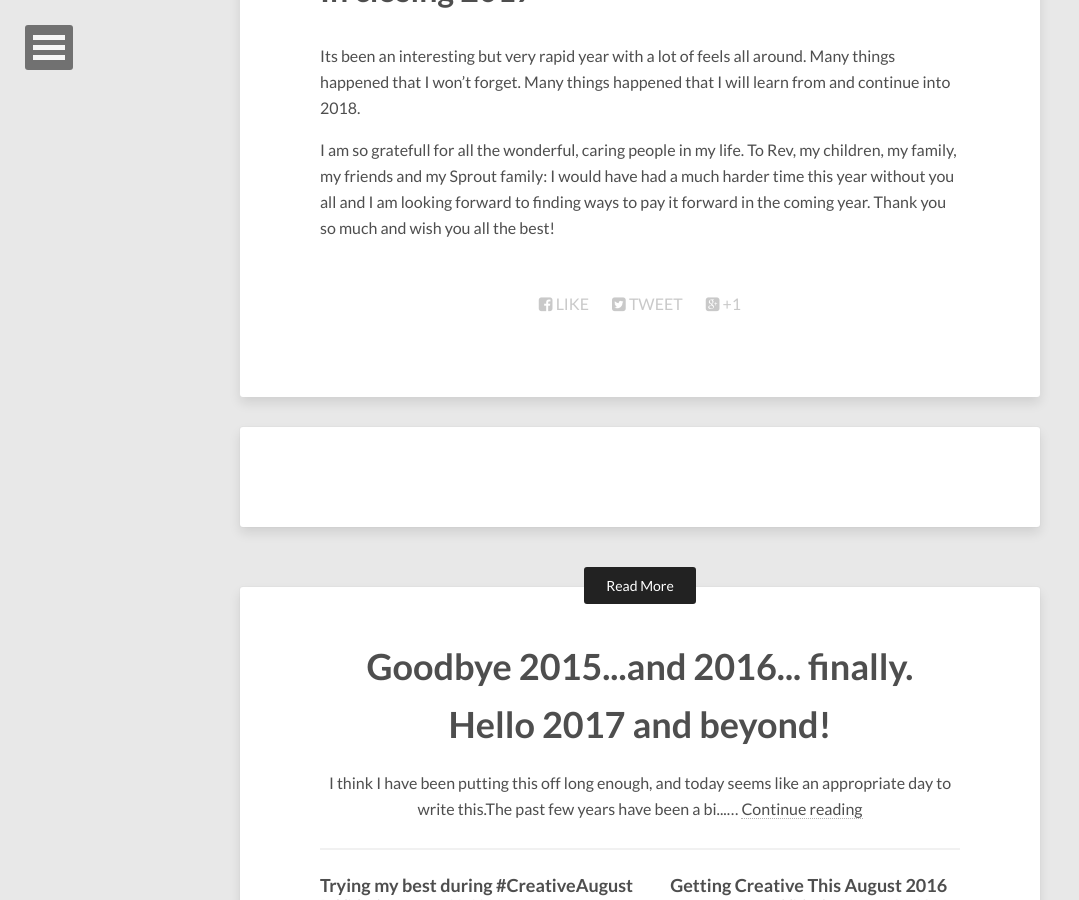
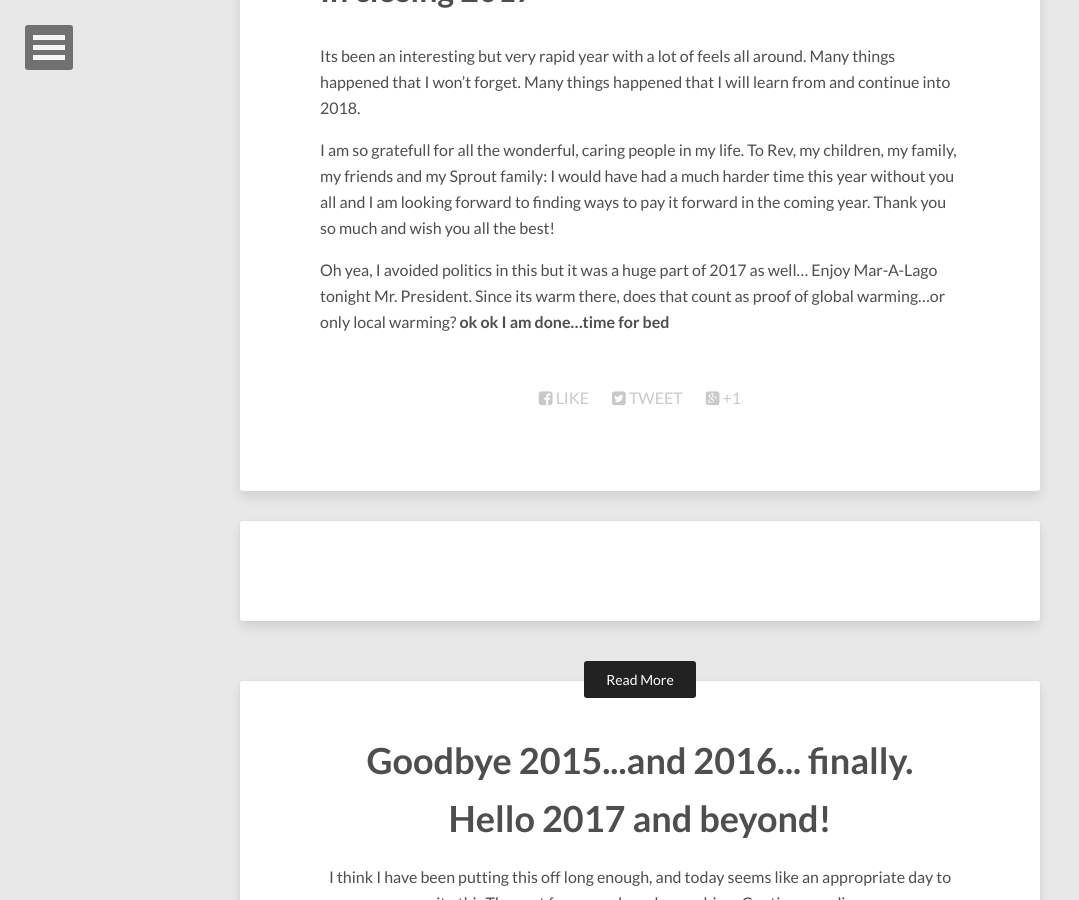
Before and after one commit to andydelso/ddaypunk06.github.io, a Jekyll site: the page built from _posts/2017-12-31-new-years-2017.md, in a window 1280 px wide and 900 px high, scrolled down 4228 px. Shown: the whole window, without its empty margins (0-1079 px from the left). Built offline with Jekyll 4.4.1, drawn with Linux system fonts in a browser that asks for light colours; nearby versions of some CDN libraries; comment, search, counter and statistics services are not loaded.

Commit message:
wit and stuff

```diff
--- a/_posts/2017-12-31-new-years-2017.md
+++ b/_posts/2017-12-31-new-years-2017.md
@@ -80,3 +80,5 @@ Grow @ Sprout. I would like to partake in any work activities to further my care
 Its been an interesting but very rapid year with a lot of feels all around. Many things happened that I won't forget. Many things happened that I will learn from and continue into 2018.
 
 I am so gratefull for all the wonderful, caring people in my life. To Rev, my children, my family, my friends and my Sprout family: I would have had a much harder time this year without you all and I am looking forward to finding ways to pay it forward in the coming year. Thank you so much and wish you all the best!
+
+Oh yea, I avoided politics in this but it was a huge part of 2017 as well... Enjoy Mar-A-Lago tonight Mr. President. Since its warm there, does that count as proof of global warming...or only local warming? **ok ok I am done...time for bed**
```
